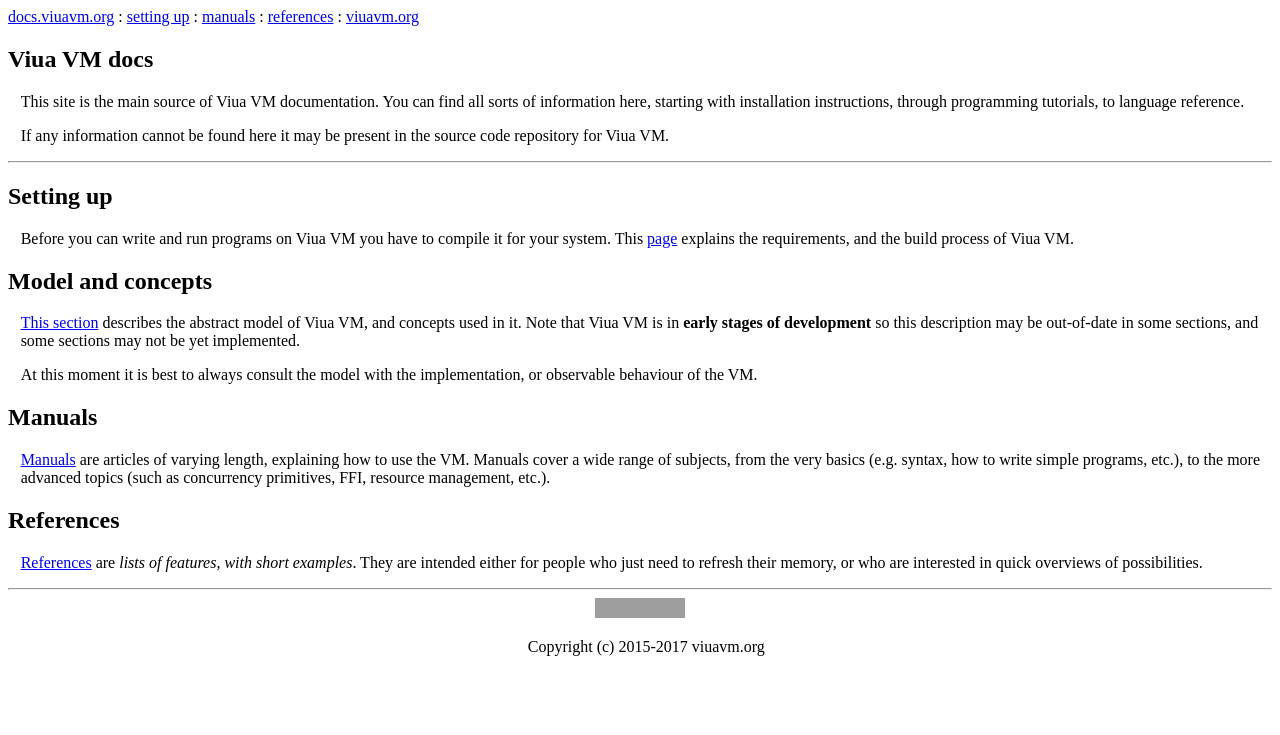
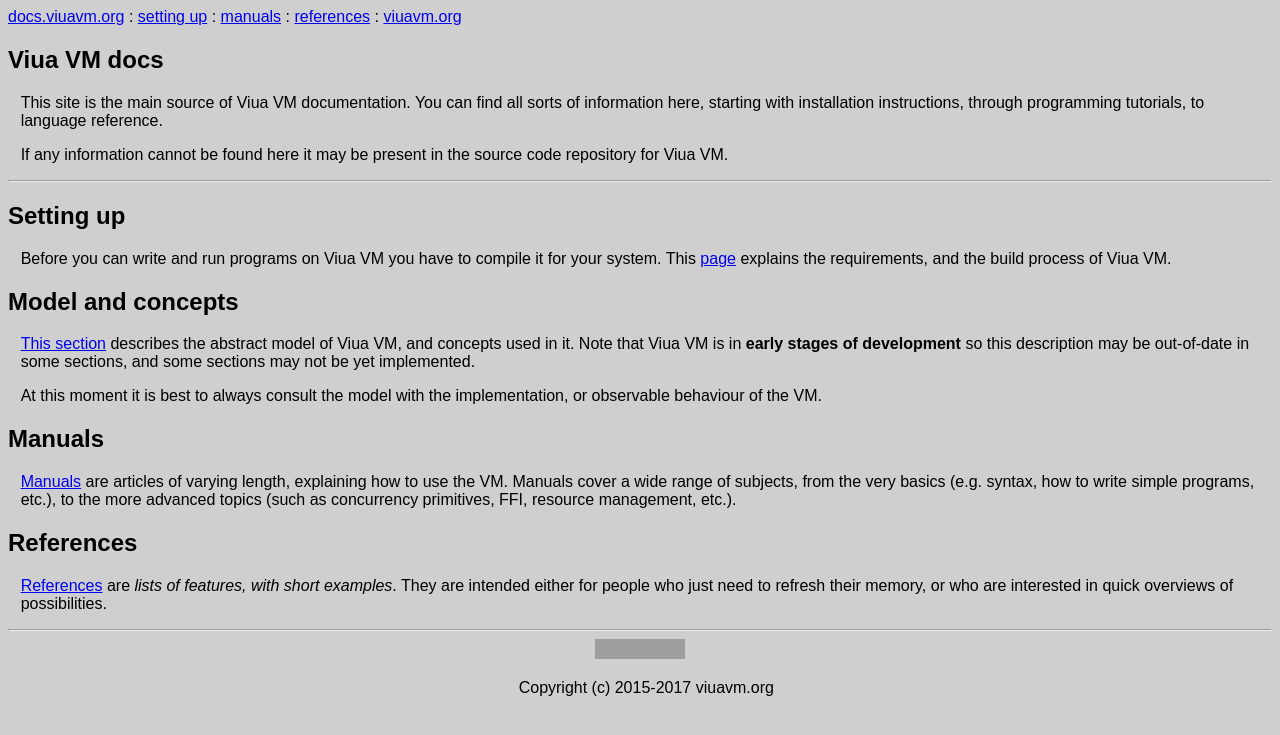
Before and after one commit to marekjm/docs.viuavm.org, a Jekyll site: the page built from index.html, in a window 1280 px wide. Shown: the top 735 px of the page. Built offline with Jekyll 4.4.1, drawn with Linux system fonts in a browser that asks for light colours; grey boxes are pictures that could not be loaded.

Commit message:
Do not hurt my eyes, please

```diff
--- a/css/style.css
+++ b/css/style.css
@@ -1,8 +1,7 @@
 html, body {
-    /*
-    background-color: #000;
-    color: #fff;
-        */
+    background-color: #cfcfcf;
+    color: #000;
+    font-family: sans-serif;
 }
 a {
     /*
```
